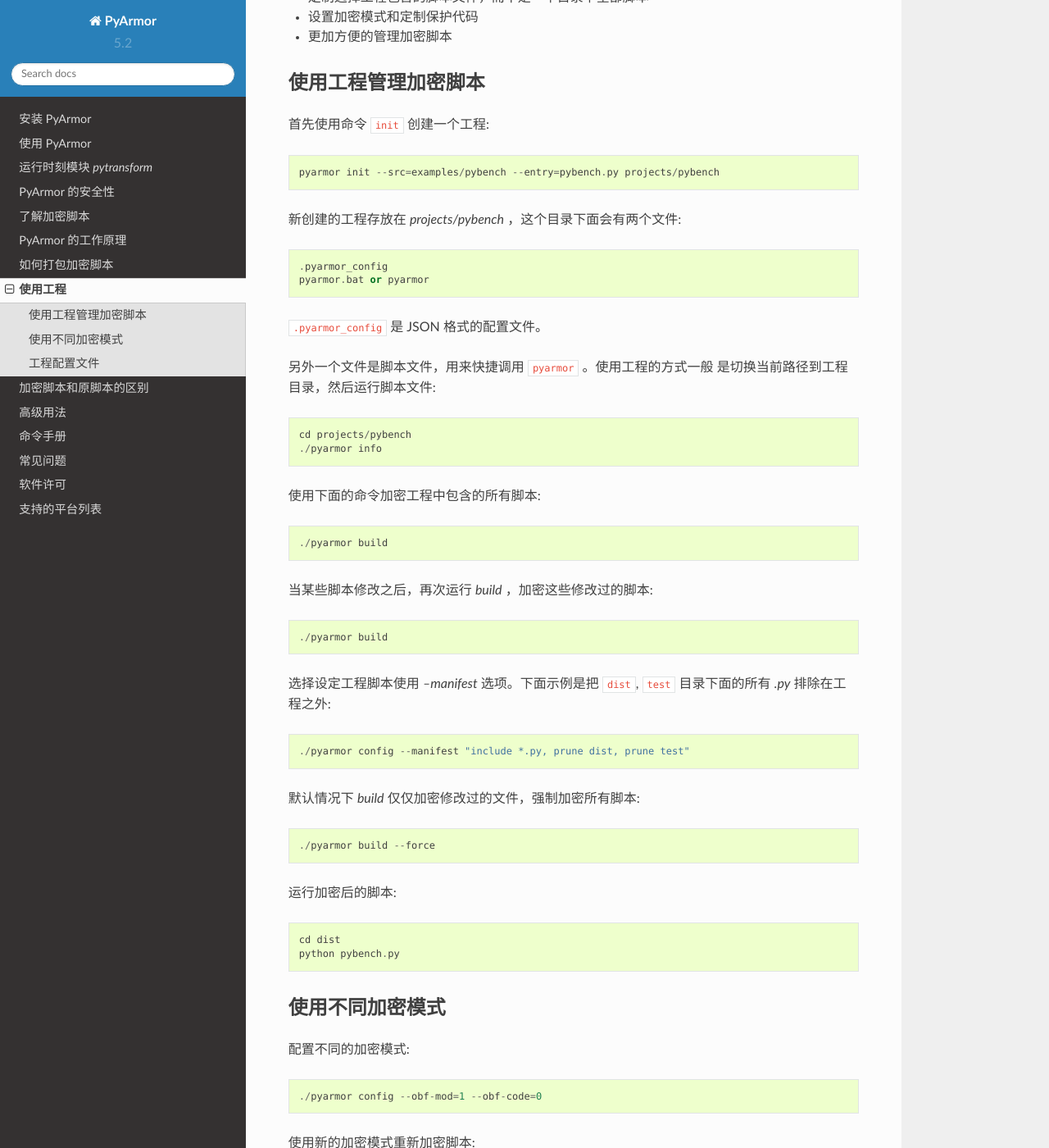
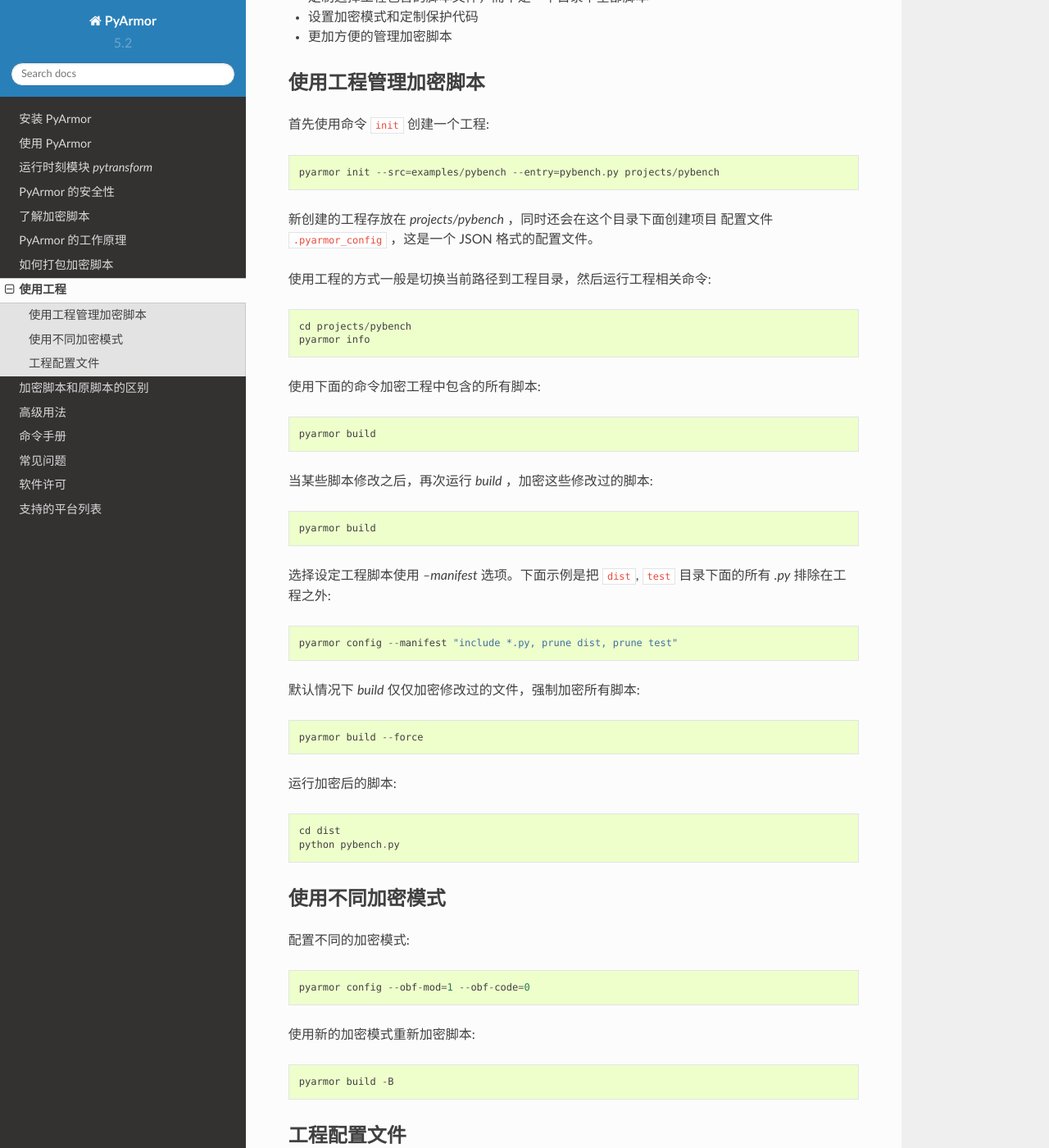
Before and after one commit to dashingsoft/pyarmor-docs-zh, a Sphinx documentation site: the page built from docs/project.rst, in a window 1280 px wide and 1400 px high, scrolled down 303 px. Shown: the whole window at 82% size. Built offline with Sphinx 7.4.7 and the Read the Docs theme 2.0.0, drawn with Linux system fonts in a browser that asks for light colours.

Commit message:
Refine docs

```diff
--- a/docs/how-to-do.rst
+++ b/docs/how-to-do.rst
@@ -273,9 +273,9 @@ PyArmor 就不会在主脚本中插入保护代码。
 在加密脚本的时候， PyArmor 会使用真实的值来替换其中的字符串模板 `{xxx}`
 
 如果不想让 PyArmor 添加保护代码，除了在脚本中添加上面所示的标志行之外，
-也可以使用命令行选项 `--cross-protection=0` ，例如::
+也可以使用命令行选项 `--no-cross-protection` ，例如::
 
-    pyarmor obfuscate --cross-protection=0 foo.py
+    pyarmor obfuscate --no-cross-protection foo.py
 
 主脚本被加密之后， PyArmor 会在最前面插入 :ref:`引导代码` 。
 
--- a/docs/pack-obfuscated-scripts.rst
+++ b/docs/pack-obfuscated-scripts.rst
@@ -36,7 +36,7 @@ PyArmor 使用 `PyInstaller` 完成打包的大部分工作，如果没有安装
 第三步是修改 `hello.spec`, 在 `Analysis` 之后插入下面的语句，主要作用是
 打包的时候使用加密后的脚本，而不是原来的脚本::
 
-    a.scripts[0] = 'hello', 'dist/obf/hello.py', 'PYSOURCE'
+    a.scripts[-1] = 'hello', 'dist/obf/hello.py', 'PYSOURCE'
     for i in range(len(a.pure)):
         if a.pure[i][1].startswith(a.pathex[0]):
             a.pure[i] = a.pure[i][0], a.pure[i][1].replace(a.pathex[0], os.path.abspath('dist/obf')), a.pure[i][2]
--- a/docs/project.rst
+++ b/docs/project.rst
@@ -19,35 +19,30 @@
 
     pyarmor init --src=examples/pybench --entry=pybench.py projects/pybench
 
-新创建的工程存放在 `projects/pybench` ，这个目录下面会有两个文件::
+新创建的工程存放在 `projects/pybench` ，同时还会在这个目录下面创建项目
+配置文件 :file:`.pyarmor_config` ，这是一个 JSON 格式的配置文件。
 
-    .pyarmor_config
-    pyarmor.bat or pyarmor
-
-:file:`.pyarmor_config` 是 JSON 格式的配置文件。
-
-另外一个文件是脚本文件，用来快捷调用 ``pyarmor`` 。使用工程的方式一般
-是切换当前路径到工程目录，然后运行脚本文件::
+使用工程的方式一般是切换当前路径到工程目录，然后运行工程相关命令::
 
     cd projects/pybench
-    ./pyarmor info
+    pyarmor info
 
 使用下面的命令加密工程中包含的所有脚本::
 
-    ./pyarmor build
+    pyarmor build
 
 当某些脚本修改之后，再次运行 `build` ，加密这些修改过的脚本::
 
-    ./pyarmor build
+    pyarmor build
 
 选择设定工程脚本使用 `--manifest` 选项。下面示例是把 :file:`dist`,
 :file:`test` 目录下面的所有 `.py` 排除在工程之外::
 
-    ./pyarmor config --manifest "include *.py, prune dist, prune test"
+    pyarmor config --manifest "include *.py, prune dist, prune test"
 
 默认情况下 `build` 仅仅加密修改过的文件，强制加密所有脚本::
 
-    ./pyarmor build --force
+    pyarmor build --force
 
 运行加密后的脚本::
 
@@ -61,11 +56,11 @@
 
 配置不同的加密模式::
 
-    ./pyarmor config --obf-mod=1 --obf-code=0
+    pyarmor config --obf-mod=1 --obf-code=0
 
 使用新的加密模式重新加密脚本::
 
-    ./pyarmor build -B
+    pyarmor build -B
 
 
 工程配置文件
--- a/docs/security.rst
+++ b/docs/security.rst
@@ -120,8 +120,8 @@ PyArmor 定义了一套自己的指令系统（基于 GNU lightning)，然后把
 始执行受保护的代码的时候，不能被调试器中断。
 
 为了在 Python 端保护动态库没有被进行任何修改，在加密主脚本的时候，会插
-入额外的一段代码来检查和保护动态链接库，详细工作原理参考 :ref:`Special
-Handling of Entry Script`
+入额外的一段代码来检查和保护动态链接库，详细工作原理参考 :ref:`对主脚
+本的特殊处理`
 
 当然，为了提高安全性，你也可以使用第三方保护工具，例如 ASProtect_,
 VMProtect_ 等来保护动态库。
```
